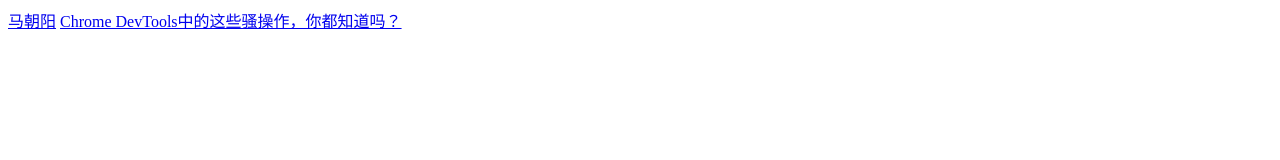
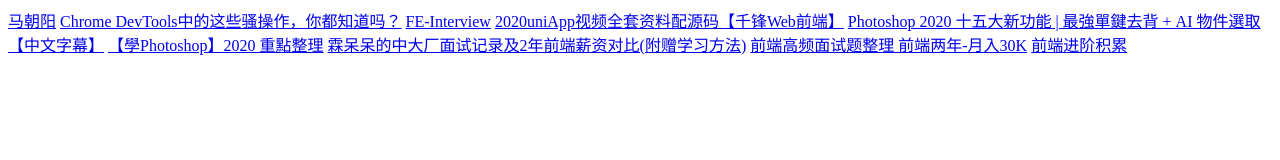
Before and after one commit to xesxz/site, a plain HTML site: page index.html in a window 1280 px wide. Drawn offline with Linux system fonts and the light colour scheme.

Commit message:
add site

```diff
--- a/index.html
+++ b/index.html
@@ -10,6 +10,23 @@
 <body>
   <a href="http://mazhaoyang.cn/">马朝阳</a>
   <a href="https://juejin.im/post/6844904162602254350#heading-16">Chrome DevTools中的这些骚操作，你都知道吗？</a>
+  <a href="https://blog.poetries.top/FE-Interview-Questions">FE-Interview</a>
+  <a href="https://www.bilibili.com/video/BV1JE411r7B5?p=4">2020uniApp视频全套资料配源码【千锋Web前端】</a>
+  <a href="https://www.youtube.com/watch?v=_VmxpcjHEfM">Photoshop 2020 十五大新功能 | 最強單鍵去背 + AI 物件選取【中文字幕】</a>
+  <a href="https://www.youtube.com/watch?v=pn7t28nLPsU">【學Photoshop】2020 重點整理</a>
+  <a href="https://juejin.im/post/5eda38ebf265da7700281d57">霖呆呆的中大厂面试记录及2年前端薪资对比(附赠学习方法)</a>
+  <a href="https://mp.weixin.qq.com/s/0NzfGDvJMAlE2zpT-KSkzA">前端高频面试题整理 前端两年-月入30K</a>
+  <a href="http://obkoro1.com/web_accumulate/accumulate/">前端进阶积累</a>
+
+
+
+
+
+
+
+
+
+
 </body>
 
 </html>
```
